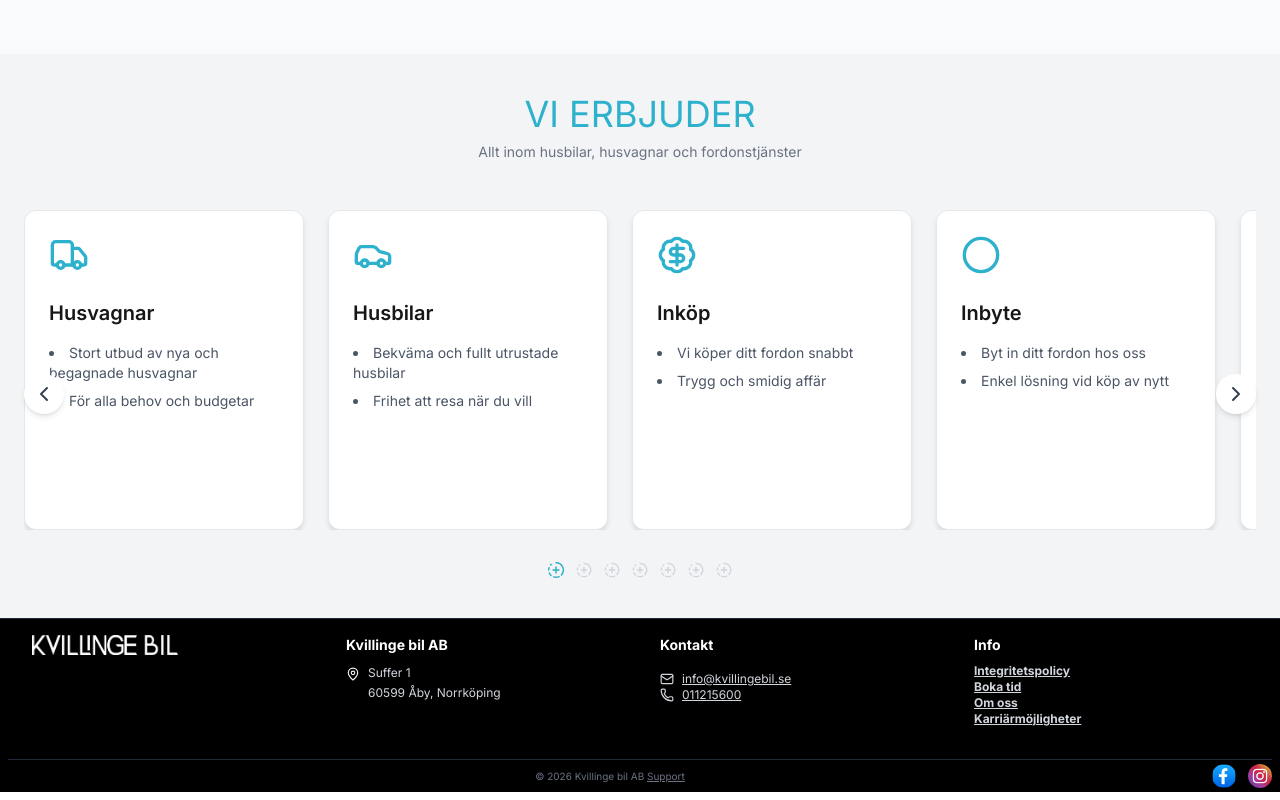
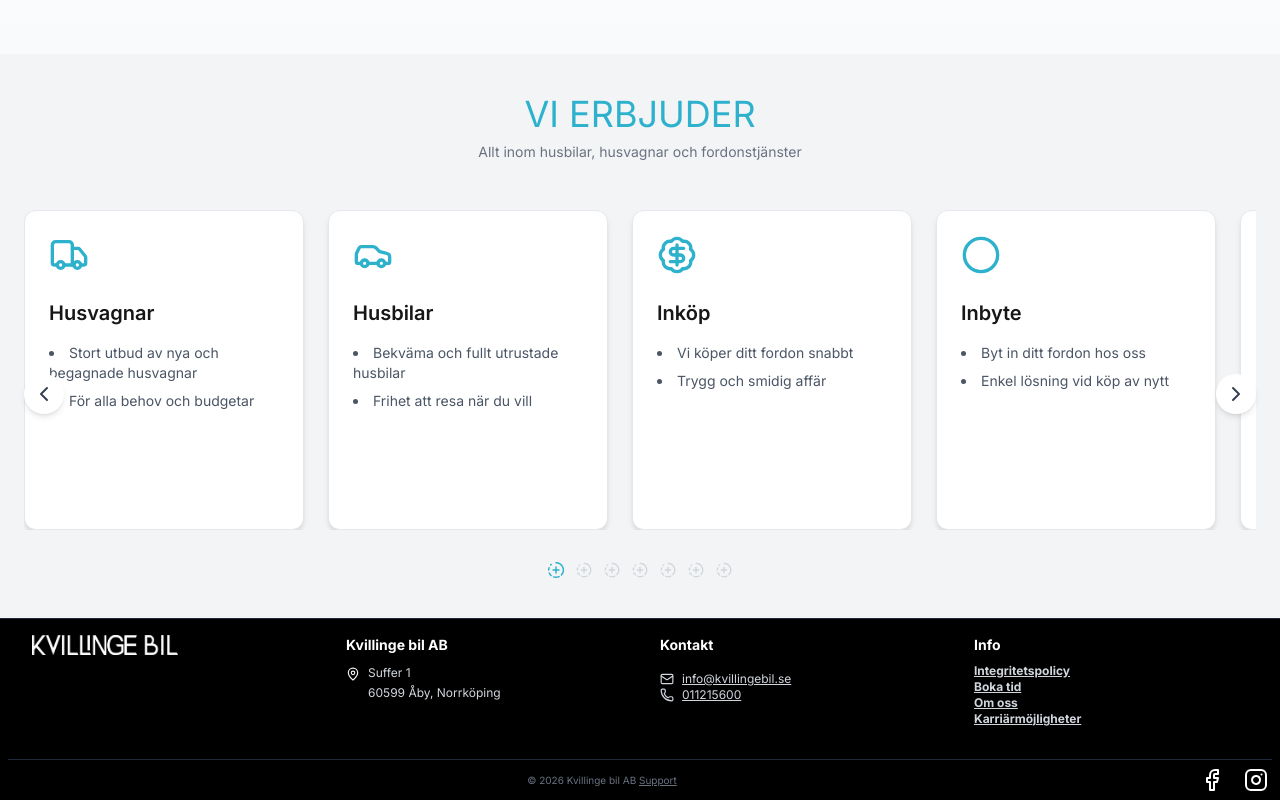
Before and after one commit to raselrzl/kvillingebil, a Next.js app: page / in a window 1280 px wide. Shown: the part 1484-2284 px from the top of the page. Built offline with nearby package versions, Linux system fonts and the light colour scheme.

Commit message:
om oss page

```diff
--- a/app/component/SocialLinks.tsx
+++ b/app/component/SocialLinks.tsx
@@ -1,40 +1,37 @@
 "use client";
 
-import Image from "next/image";
+import { Facebook, Instagram } from "lucide-react";
 
 export default function SocialLinks() {
   const socialLinks = [
     {
       name: "FB",
-      href: "https://www.facebook.com/profile.php?id=61557864878746", // ändra till din länk
-      icon: "/facebook.png",
+      href: "https://www.facebook.com/profile.php?id=61557864878746",
+      icon: Facebook,
     },
     {
       name: "Instagram",
-      href: "https://www.instagram.com/kvillingebil/", // ändra till din länk
-      icon: "/instagram.webp",
+      href: "https://www.instagram.com/kvillingebil/",
+      icon: Instagram,
     },
   ];
 
   return (
     <div className="flex items-center gap-3">
-      {socialLinks.map((item) => (
+      {socialLinks.map((item) => {
+        const Icon = item.icon;
+        return (
           <a
             key={item.name}
             href={item.href}
             target="_blank"
             rel="noopener noreferrer"
-          className=" flex items-center justify-center hover:scale-105 transition-all duration-300"
+            className="flex items-center justify-center p-1 hover:scale-110 transition-transform duration-300"
           >
-          <Image
-            src={item.icon}
-            alt={item.name}
-            width={24}
-            height={24}
-            className="object-contain rounded-full"
-          />
+            <Icon className="w-6 h-6 text-white" />
           </a>
-      ))}
+        );
+      })}
     </div>
   );
 }
```
Lines whose indentation alone changed are shown as unchanged.
